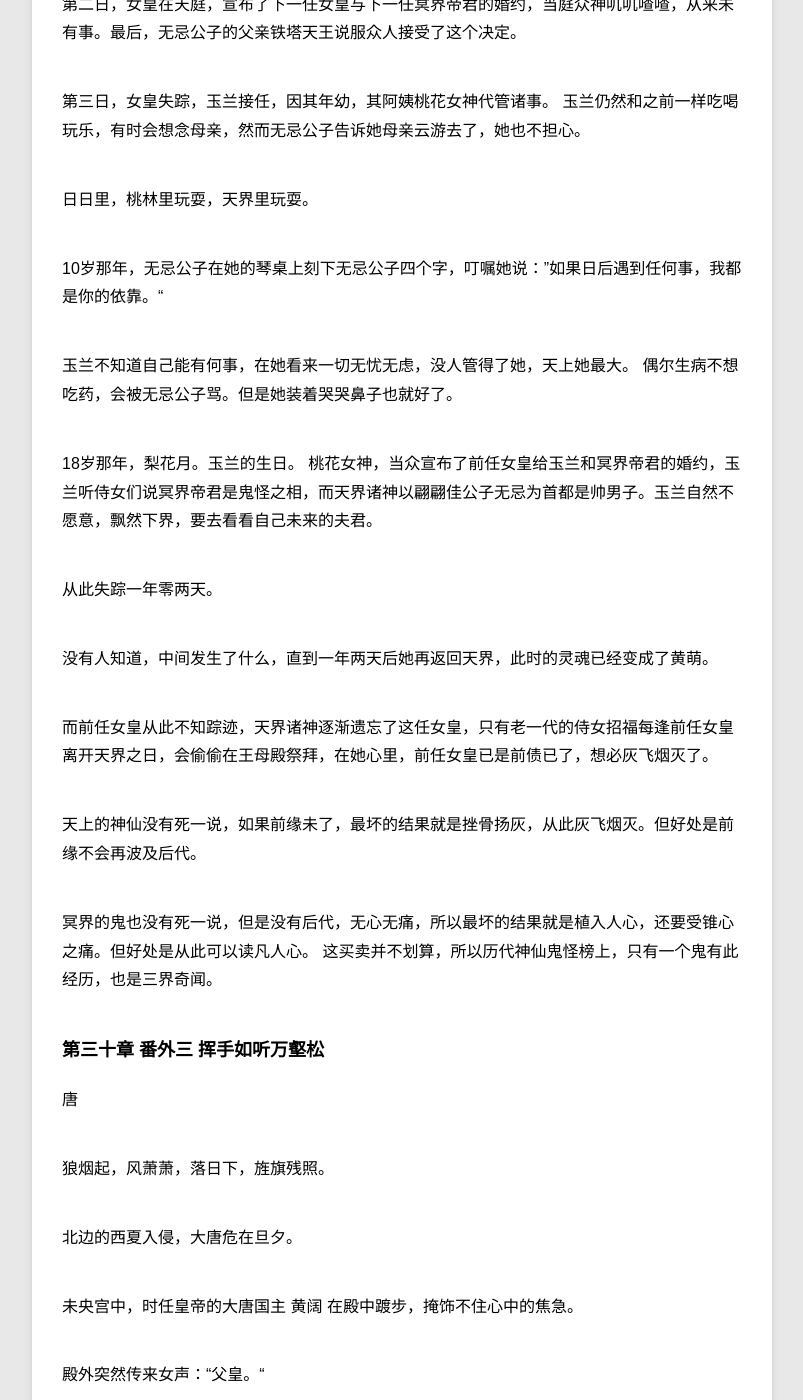
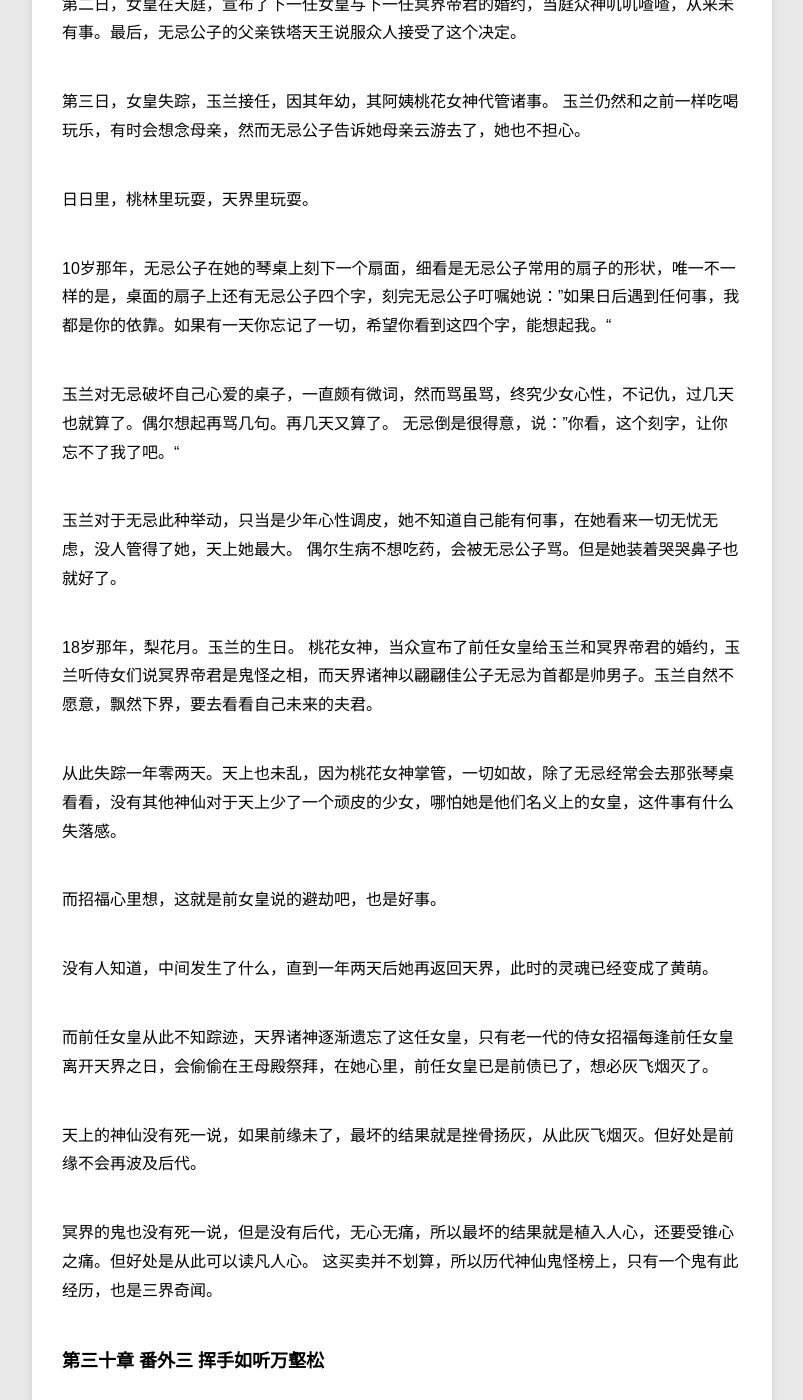
Before and after one commit to violettianjie/violettianjie.github.io, a Jekyll site: the page built from _posts/blog/2020-12-26-xiyu.md, in a window 1280 px wide and 1400 px high, scrolled down 43548 px. Shown: the whole window, without its empty margins (78-881 px from the left). Built offline with Jekyll 4.4.1, drawn with Linux system fonts in a browser that asks for light colours.

Commit message:
Update 2020-12-26-xiyu.md

```diff
--- a/_posts/blog/2020-12-26-xiyu.md
+++ b/_posts/blog/2020-12-26-xiyu.md
@@ -984,14 +984,19 @@ category: blog
 
 日日里，桃林里玩耍，天界里玩耍。
 
-10岁那年，无忌公子在她的琴桌上刻下无忌公子四个字，叮嘱她说：”如果日后遇到任何事，我都是你的依靠。“
+10岁那年，无忌公子在她的琴桌上刻下一个扇面，细看是无忌公子常用的扇子的形状，唯一不一样的是，桌面的扇子上还有无忌公子四个字，刻完无忌公子叮嘱她说：”如果日后遇到任何事，我都是你的依靠。如果有一天你忘记了一切，希望你看到这四个字，能想起我。“
 
-玉兰不知道自己能有何事，在她看来一切无忧无虑，没人管得了她，天上她最大。 偶尔生病不想吃药，会被无忌公子骂。但是她装着哭哭鼻子也就好了。
+玉兰对无忌破坏自己心爱的桌子，一直颇有微词，然而骂虽骂，终究少女心性，不记仇，过几天也就算了。偶尔想起再骂几句。再几天又算了。
+无忌倒是很得意，说：”你看，这个刻字，让你忘不了我了吧。“
+
+玉兰对于无忌此种举动，只当是少年心性调皮，她不知道自己能有何事，在她看来一切无忧无虑，没人管得了她，天上她最大。 偶尔生病不想吃药，会被无忌公子骂。但是她装着哭哭鼻子也就好了。
 
 18岁那年，梨花月。玉兰的生日。
 桃花女神，当众宣布了前任女皇给玉兰和冥界帝君的婚约，玉兰听侍女们说冥界帝君是鬼怪之相，而天界诸神以翩翩佳公子无忌为首都是帅男子。玉兰自然不愿意，飘然下界，要去看看自己未来的夫君。
 
-从此失踪一年零两天。
+从此失踪一年零两天。天上也未乱，因为桃花女神掌管，一切如故，除了无忌经常会去那张琴桌看看，没有其他神仙对于天上少了一个顽皮的少女，哪怕她是他们名义上的女皇，这件事有什么失落感。
+
+而招福心里想，这就是前女皇说的避劫吧，也是好事。
 
 没有人知道，中间发生了什么，直到一年两天后她再返回天界，此时的灵魂已经变成了黄萌。
 
```
